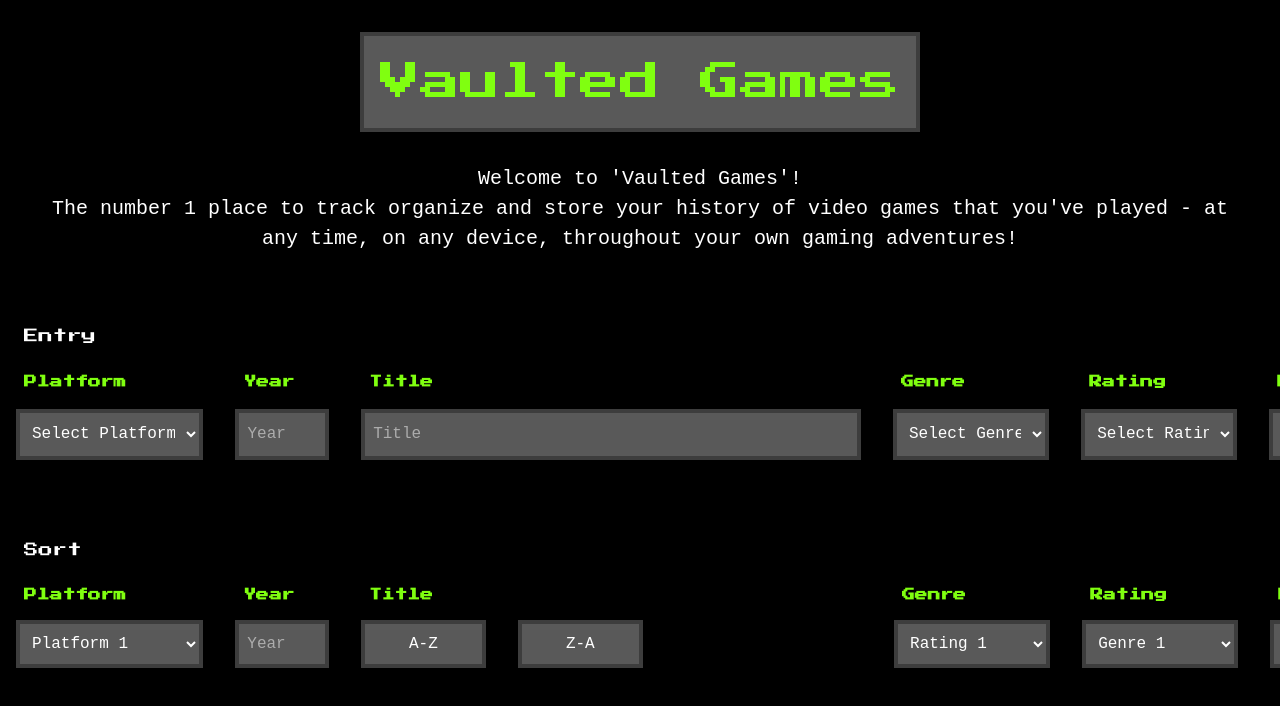
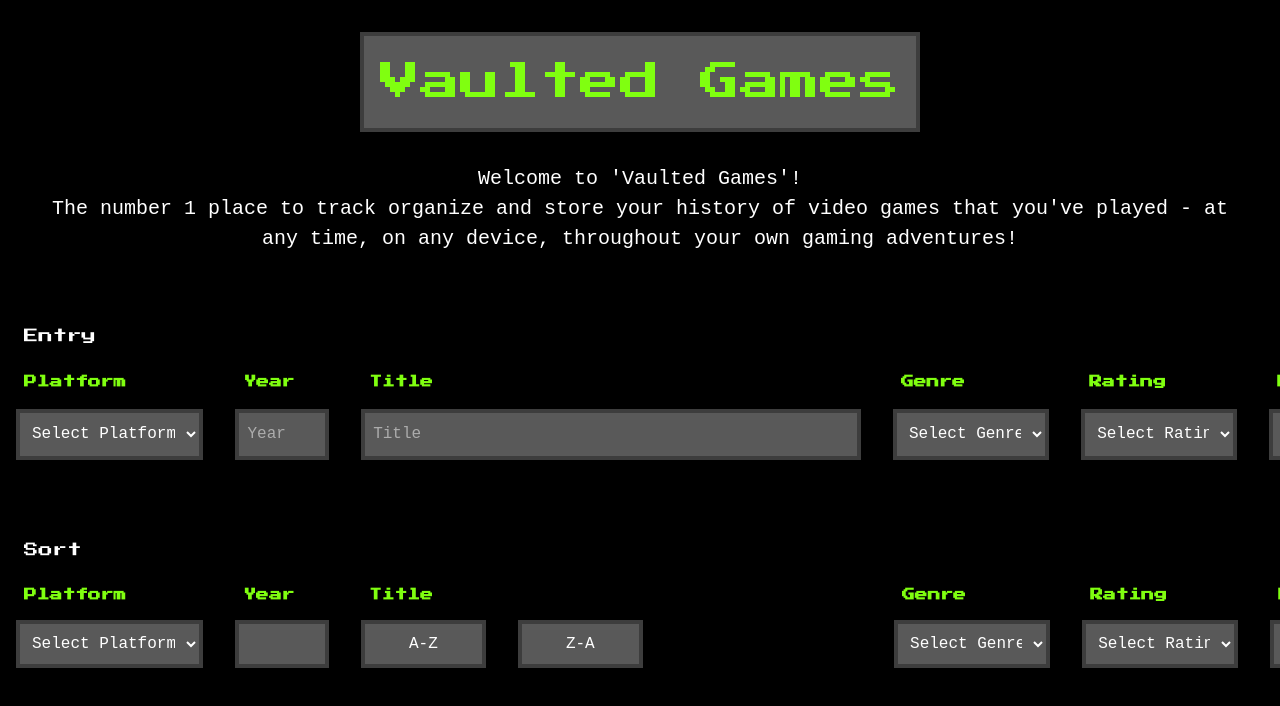
Before and after one commit to Acemeistre/vaulted-games, a React (Vite) app: page / in a window 1280 px wide. Shown: the top 706 px of the page. Built offline with nearby package versions, Linux system fonts and the light colour scheme.

Commit message:
Added SortBar logic to platform, year, title, genre and rating - selects, buttons and inputs

```diff
--- a/src/Components/EntryBar/EntryBar.jsx
+++ b/src/Components/EntryBar/EntryBar.jsx
@@ -15,7 +15,7 @@ function EntryBar ({platforms, genres, selectedRating, selectedRank, onPlatformC
         <h2>Rating</h2>
         <h2>Rank</h2>
         <div></div>
-        <select className='platform-select'>
+        <select className='platform-select' onChange={(e) => onPlatformChange(e.target.value)}>
             <option value="">Select Platform</option>
             {platforms.map(item => (
                 <optgroup
@@ -26,7 +26,6 @@ function EntryBar ({platforms, genres, selectedRating, selectedRank, onPlatformC
                         <option
                             value={i}
                             key={i}
-                            onChange={(e) => onPlatformChange(e.target.value)}
                             >{i}
                         </option>
                     ))}
@@ -35,7 +34,7 @@ function EntryBar ({platforms, genres, selectedRating, selectedRank, onPlatformC
         </select>
         <input className="entry-bar__year-row" min="1970" max="2026" type="number" placeholder="Year" onChange={(e) => onYearChange(e.target.value)}/>
         <input className="entry-bar__title-row" type="text" placeholder="Title" onChange={(e) => onTitleChange(e.target.value)}/>
-        <select className='genre-select'>
+        <select className='genre-select' onChange={(e) => onGenreChange(e.target.value)}>
             <option value="">Select Genre</option>
             {genres.map(item => (
                 <optgroup
@@ -46,7 +45,6 @@ function EntryBar ({platforms, genres, selectedRating, selectedRank, onPlatformC
                         <option
                             value={i}
                             key={i}
-                            onChange={(e) => onGenreChange(e.target.value)}
                             >{i}
                         </option>
                     ))}
--- a/src/Components/SortBar/SortBar.jsx
+++ b/src/Components/SortBar/SortBar.jsx
@@ -1,8 +1,14 @@
 import './SortBar.css';
 import { useState } from 'react';
 
-function SortBar({platforms, genres, sortPlatfor, onSortPlatformChange, sortYear, onSortYearChange, sortTitle, onSortTitleChange, sortGenre, onSortGenreChange, sortRating, onSortRatingChange}) {
-  return (
+function SortBar({platforms, genres, sortPlatform, onSortPlatformChange, sortYear, onSortYearChange, sortTitle, onSortTitleChange, sortGenre, onSortGenreChange, sortRating, onSortRatingChange}) {
+
+    const keyDown = (e) => {
+        if (e.key === 'Enter')
+        onSortYearChange (e.target.value)
+    };
+
+    return (
     <div className='section-wrapper'>
         <h3>Sort</h3>
     <div className="sort-bar_container">
@@ -15,25 +21,59 @@ function SortBar({platforms, genres, sortPlatfor, onSortPlatformChange, sortYear
         <h2>Rating</h2>
         <h2>Rating key</h2>
 
-        <select>
-            <option value="platform1">Platform 1</option>
-            <option value="platform2">Platform 2</option>
+        <select className='platform-select' onChange={(e) => onSortPlatformChange(e.target.value)}>
+            <option value="">Select Platform</option>
+            {platforms.map(item => (
+                <optgroup
+                    label={item.brand}
+                    key={item.brand}
+                    >
+                    {item.consoles.map(i => (
+                        <option
+                            value={i}
+                            key={i}
+                            >{i}
+                        </option>
+                    ))}
+                </optgroup>
+                ))}
         </select>
-        <input className="sort-bar__year-row" type="number" placeholder="Year" />
-        <button>
-            <option className="sort-bar__title-row" type="text" placeholder="A-Z">A-Z</option>
+        <div className="year-enter">
+            <input onKeyDown={keyDown}/>
+        </div>
+        <button className='alphabet-sort' onClick={() => onSortTitleChange('a-z')}>
+            A-Z
         </button>
-        <button>
-            <option value="genre1">Z-A</option>
+        <button value="alphabet-sort__reverse" onClick={() => onSortTitleChange('z-a')}>
+            Z-A
         </button>
         <div>/</div>
-        <select>
-            <option value="rating1">Rating 1</option>
-            <option value="rating2">Rating 2</option>
+        <select className='genre-select' onChange={(e) => onSortGenreChange(e.target.value)}>
+            <option value="">Select Genre</option>
+            {genres.map(item => (
+                <optgroup
+                    label={item.category}
+                    key={item.category}
+                    >
+                    {item.subgenres.map(i => (
+                        <option
+                            value={i}
+                            key={i}
+                            >{i}
+                        </option>
+                    ))}
+                </optgroup>
+                ))}
         </select>
-        <select>
-            <option value="rank1">Genre 1</option>
-            <option value="rank2">Rank 2</option>
+        <select className='rating-select' onChange={(e) => onSortRatingChange(e.target.value)}>
+            <option value="">Select Rating</option>
+            <option value="Top 10">Top 10</option>
+            <option value="Top 20">Top 20</option>
+            <option value="Amazing">Amazing</option>
+            <option value="Great">Great</option>
+            <option value="Ok">Ok</option>
+            <option value="Forgettable">Forgettable</option>
+            <option value="DNF">DNF</option>
         </select>
 
          <button></button>
```
